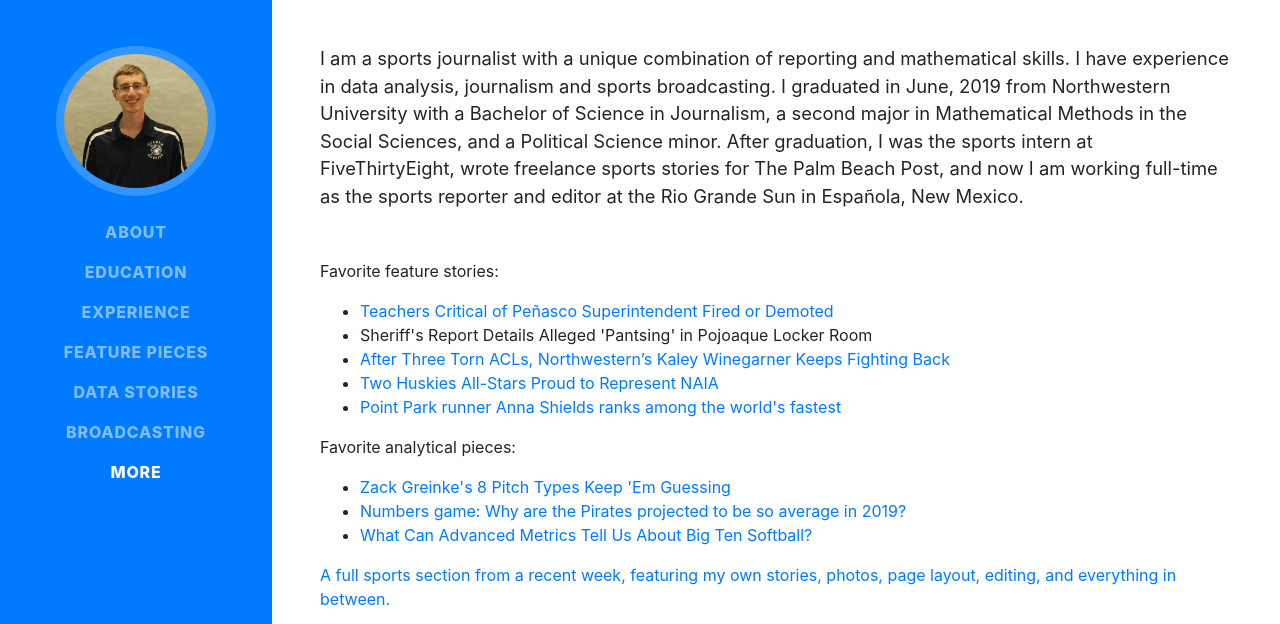
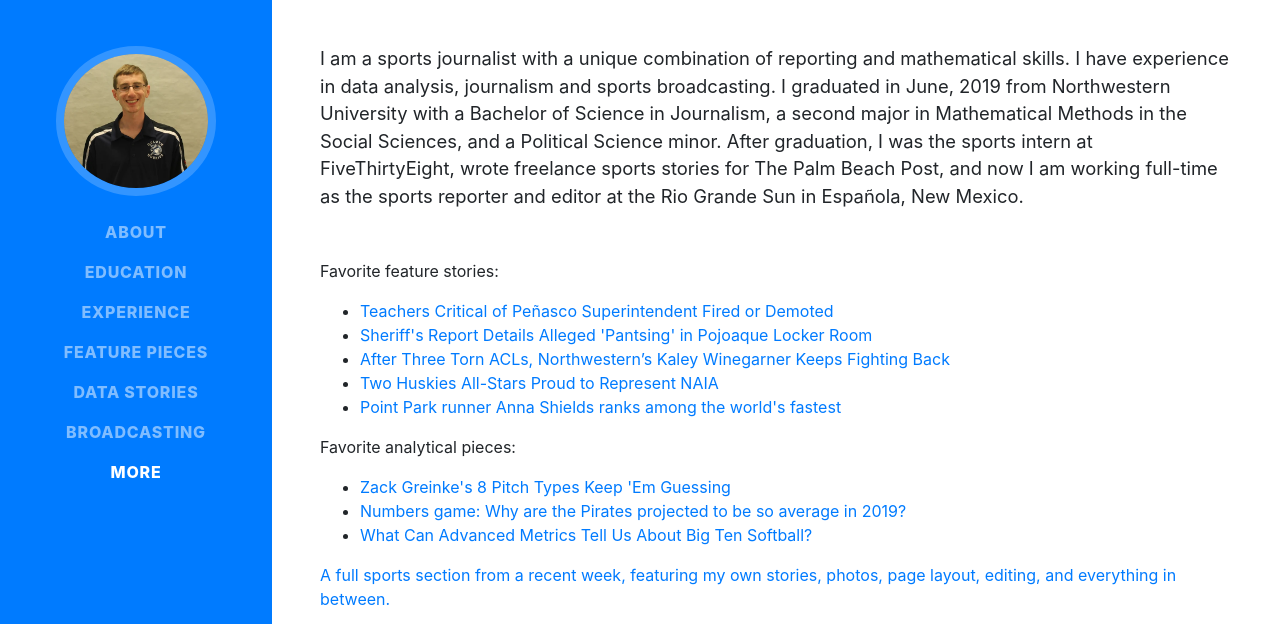
Before and after one commit to Ari-Levin/portfolio, a website with bundled scripts: page index.html in a window 1280 px wide. Shown: the part 135-759 px from the top of the page. Built offline with nearby package versions, Linux system fonts and the light colour scheme; a web font is replaced by a local one.

Commit message:
fix link

```diff
--- a/index.html
+++ b/index.html
@@ -80,7 +80,7 @@
 		<p>Favorite feature stories:</p>
 		<ul>
 			<li><a href="/portfolio/articles/penasco.pdf" target="new">Teachers Critical of Peñasco Superintendent Fired or Demoted</a></li>
-			<li><a href-"/portfolio/articles/Sports%20Pages%2010_14.pdf" target="new">Sheriff's Report Details Alleged 'Pantsing' in Pojoaque Locker Room</a></li>
+			<li><a href="/portfolio/articles/Sports%20Pages%2010_14.pdf" target="new">Sheriff's Report Details Alleged 'Pantsing' in Pojoaque Locker Room</a></li>
 			<li><a href="https://wnursports.com/2019/05/23/after-three-torn-acls-northwesterns-kaley-winegarner-keeps-fighting-back/" target="new">After Three Torn ACLs, Northwestern’s Kaley Winegarner Keeps Fighting Back</a></li>
 			<li><a href="https://northwoodsleague.com/duluth-huskies/2018/07/28/two-huskies-all-stars-proud-to-represent-naia/" target="new">Two Huskies All-Stars Proud to Represent NAIA</a></li>
 			<li><a href="https://www.post-gazette.com/sports/other-colleges/2019/01/30/Point-Park-runner-Anna-Shields-world-fastest-1000-meters-NAIA-national-champion-Kelly-Parsley/stories/201901300015" target="new">Point Park runner Anna Shields ranks among the world's fastest</a></li>
```
